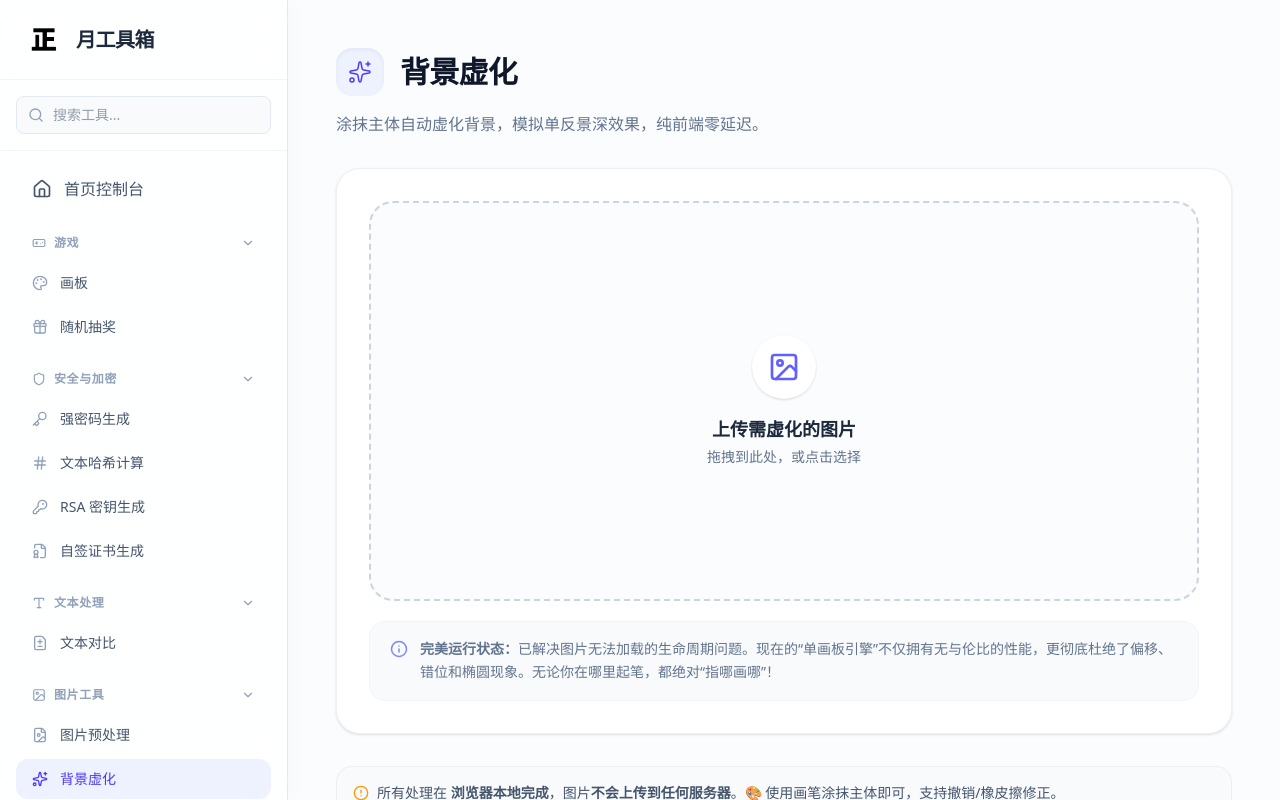
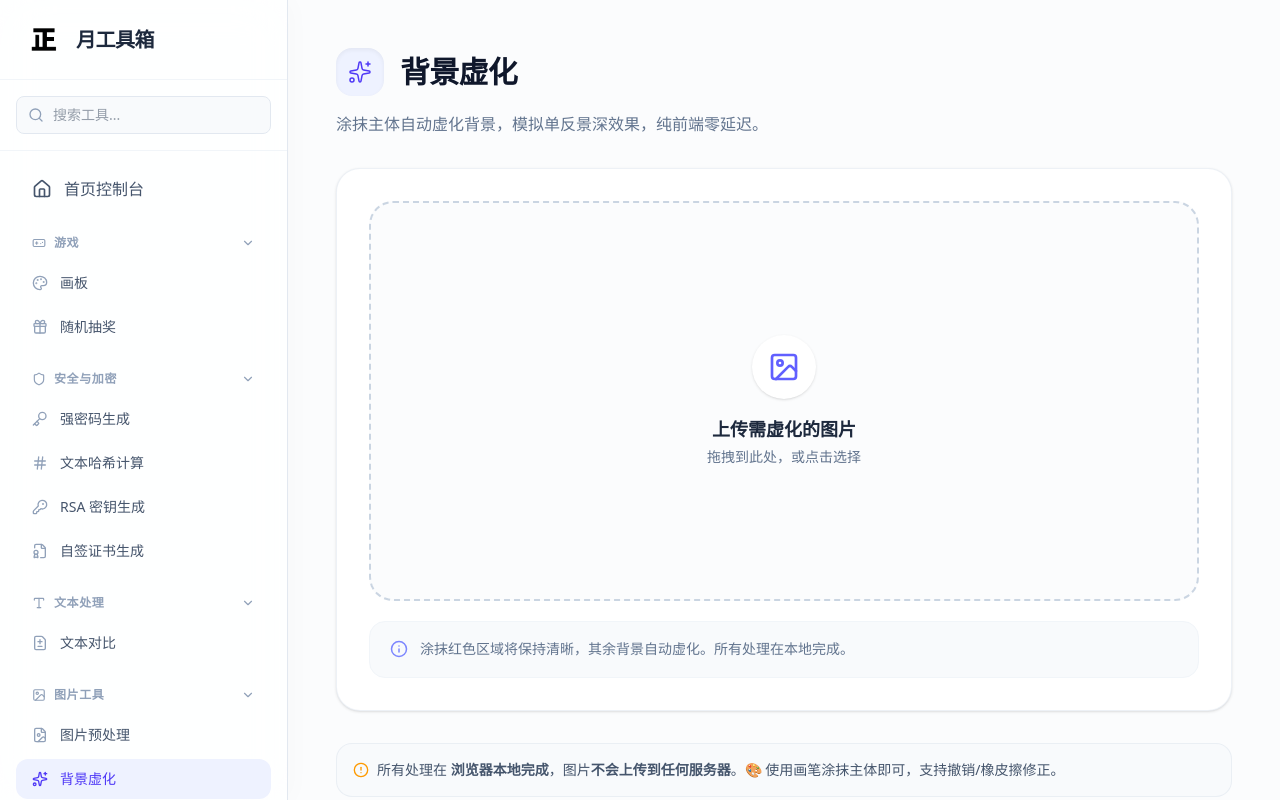
Before and after one commit to hezhengyue/tools, a Next.js app: page /image-background-blur in a window 1280 px wide. Built offline with nearby package versions, Linux system fonts and the light colour scheme.

Commit message:
修复移动端导航栏无法滑动问题

```diff
--- a/src/app/image-background-blur/page.tsx
+++ b/src/app/image-background-blur/page.tsx
@@ -399,8 +399,7 @@ export default function ImageBackgroundBlurPage() {
         <div className="px-5 py-4 bg-slate-50 rounded-2xl text-sm text-slate-500 border border-slate-100 flex gap-3 leading-relaxed">
           <Info size={18} className="text-indigo-400 shrink-0 mt-0.5" />
           <p>
-            <strong>完美运行状态：</strong>
-            已解决图片无法加载的生命周期问题。现在的“单画板引擎”不仅拥有无与伦比的性能，更彻底杜绝了偏移、错位和椭圆现象。无论你在哪里起笔，都绝对“指哪画哪”！
+            涂抹红色区域将保持清晰，其余背景自动虚化。所有处理在本地完成。
           </p>
         </div>
       </div>
--- a/src/components/MobileHeader.tsx
+++ b/src/components/MobileHeader.tsx
@@ -38,9 +38,9 @@ export default function MobileHeader() {
             onClick={() => setShowSidebar(false)}
           />
 
-          {/* 侧边栏抽屉 */}
-          <div className="absolute left-0 top-0 bottom-0 w-72 bg-white shadow-2xl animate-in slide-in-from-left duration-300">
-            <Sidebar />
+          {/* 侧边栏抽屉 👇 关键修复：添加 h-full overflow-y-auto */}
+          <div className="absolute left-0 top-0 bottom-0 w-72 h-full bg-white shadow-2xl animate-in slide-in-from-left duration-300 overflow-y-auto custom-scrollbar">
+            <Sidebar className="h-full" /> {/* 👈 透传 h-full */}
           </div>
 
           {/* 关闭按钮 */}
--- a/src/components/Sidebar.tsx
+++ b/src/components/Sidebar.tsx
@@ -26,7 +26,8 @@ export default function Sidebar({ className = "" }: SidebarProps) {
   };
 
   return (
-    <aside className={`w-72 bg-white/80 backdrop-blur-xl border-r border-slate-200 flex flex-col shadow-[4px_0_24px_rgba(0,0,0,0.02)] z-10 ${className}`}>
+   <aside className={`w-72 bg-white/80 backdrop-blur-xl border-r border-slate-200 flex flex-col shadow-[4px_0_24px_rgba(0,0,0,0.02)] z-10 h-full ${className}`}>
+
       {/* Logo 区域 */}
       <div className="h-20 flex items-center px-6 border-b border-slate-100 shrink-0">
         <img src="/logo.png" alt="Logo" className="w-10 h-10 rounded-lg mr-3 object-contain" />
@@ -47,8 +48,8 @@ export default function Sidebar({ className = "" }: SidebarProps) {
         </div>
       </div>
 
-      {/* 导航菜单区域 */}
-      <nav className="flex-1 p-4 overflow-y-auto custom-scrollbar space-y-4">
+      {/* 导航菜单区域 👇 确保 flex-1 + overflow-y-auto 生效 */}
+      <nav className="flex-1 overflow-y-auto custom-scrollbar p-4 space-y-4">
         {/* 全部工具按钮 */}
         <Link
           href="/"
```
